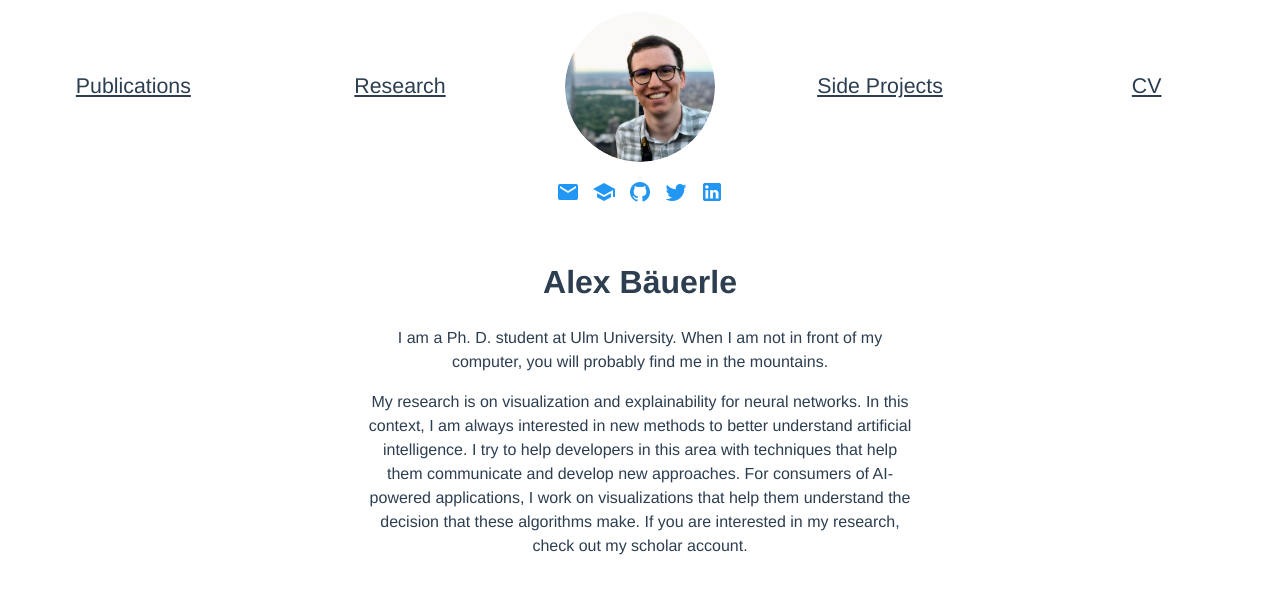
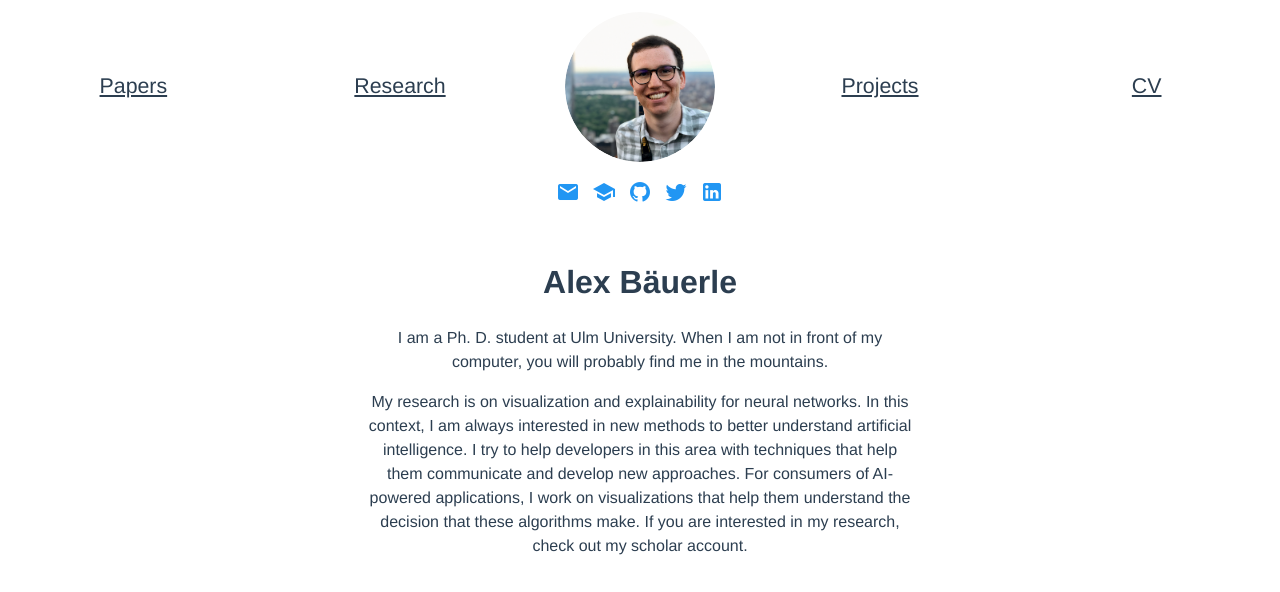
Before and after one commit to Sparkier/sparkier.github.io, a Vue app: page / in a window 1280 px wide. Shown: the top 592 px of the page. Built offline with nearby package versions, Linux system fonts and the light colour scheme.

Commit message:
Minor Visual Tweaks

```diff
--- a/src/views/head/Navigation.vue
+++ b/src/views/head/Navigation.vue
@@ -1,9 +1,9 @@
 <template>
-  <v-row align="center" justify="center">
+  <v-row align="center" justify="center" class="no-wrap">
     <v-col>
       <v-row align="end" justify="end">
         <v-col class="non-growing">
-          <router-link to="/publications">Publications</router-link>
+          <router-link to="/publications">Papers</router-link>
         </v-col>
         <v-col class="non-growing">
           <router-link to="/research">Research</router-link>
@@ -24,7 +24,7 @@
     <v-col>
       <v-row align="end" justify="begin">
         <v-col class="non-growing">
-          <router-link to="/fun">Side Projects</router-link>
+          <router-link to="/fun">Projects</router-link>
         </v-col>
         <v-col class="non-growing">
           <a :href="getBaseURL() + '/CV_Alex_Baeuerle.pdf'" target="_blank">
@@ -74,4 +74,8 @@ a {
   flex-grow: 0;
   white-space: nowrap;
 }
+
+.no-wrap {
+  flex-wrap: nowrap;
+}
 </style>
```
